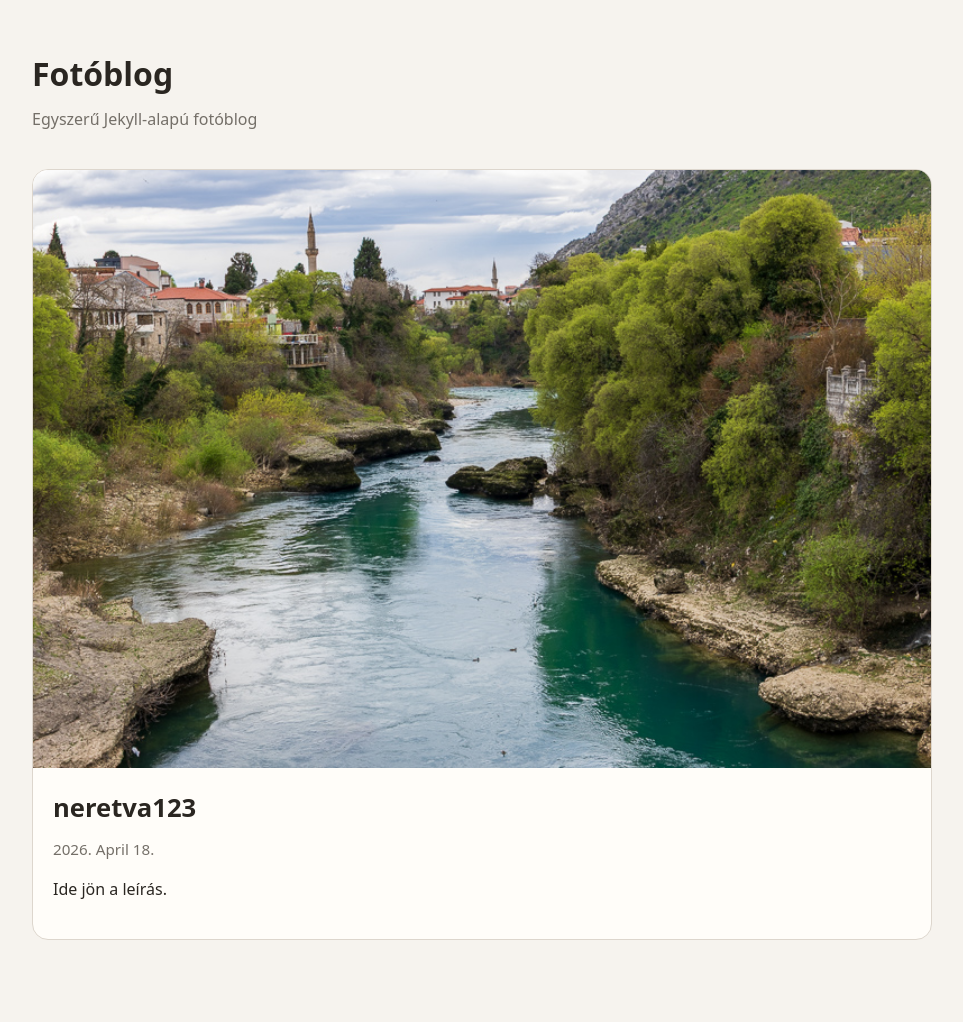
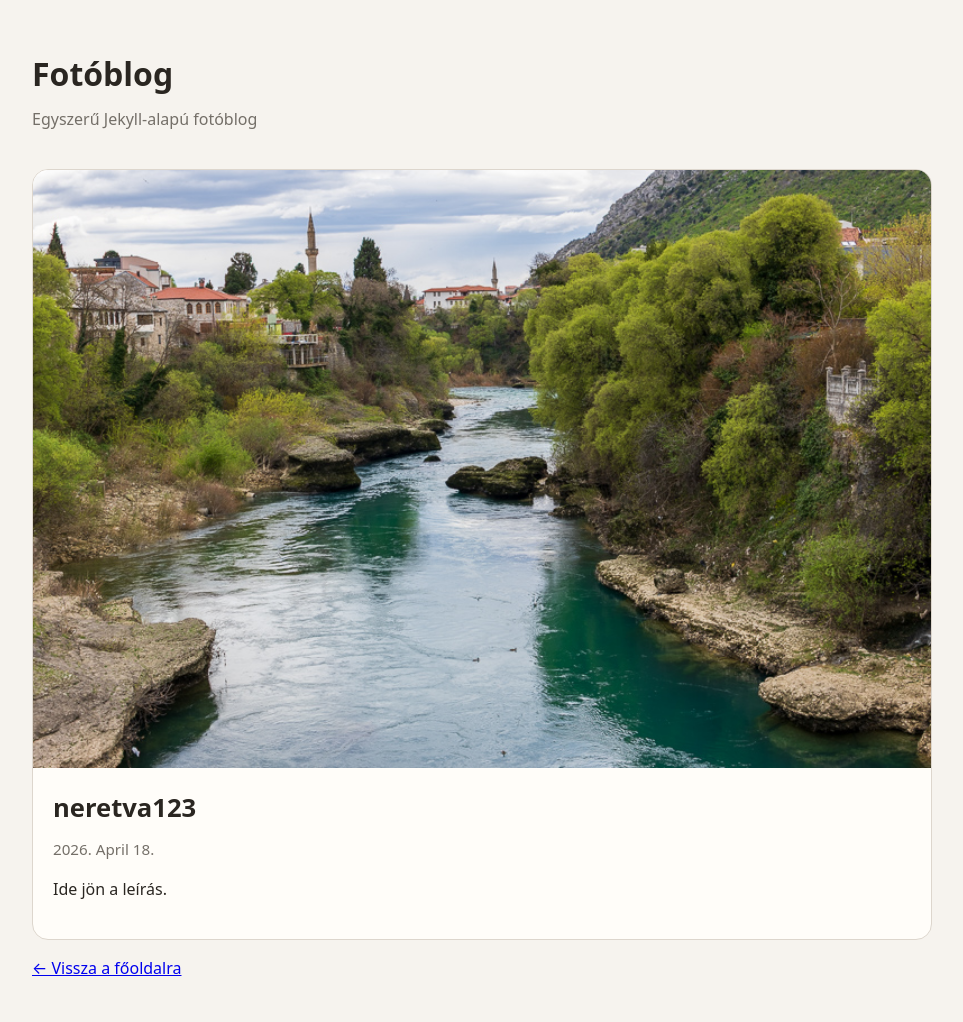
Before and after one commit to havassy/fotoblog, a Jekyll site: the page built from _posts/2026-04-18-neretva123.md, in a window 1280 px wide. Shown: the whole page, without its empty margins (158-1121 px from the left). Built offline with Jekyll 4.4.1, drawn with Linux system fonts in a browser that asks for light colours; before the commit the page ends 964 px from its top, so only the background shows below that.

Commit message:
Update post.html

```diff
--- a/_layouts/post.html
+++ b/_layouts/post.html
@@ -79,6 +79,11 @@
         {% endif %}
       </div>
     </article>
+
+    <p style="margin-top:16px;">
+      <a href="{{ '/' | relative_url }}">&larr; Vissza a főoldalra</a>
+    </p>
+
   </div>
 </body>
 </html>
```
